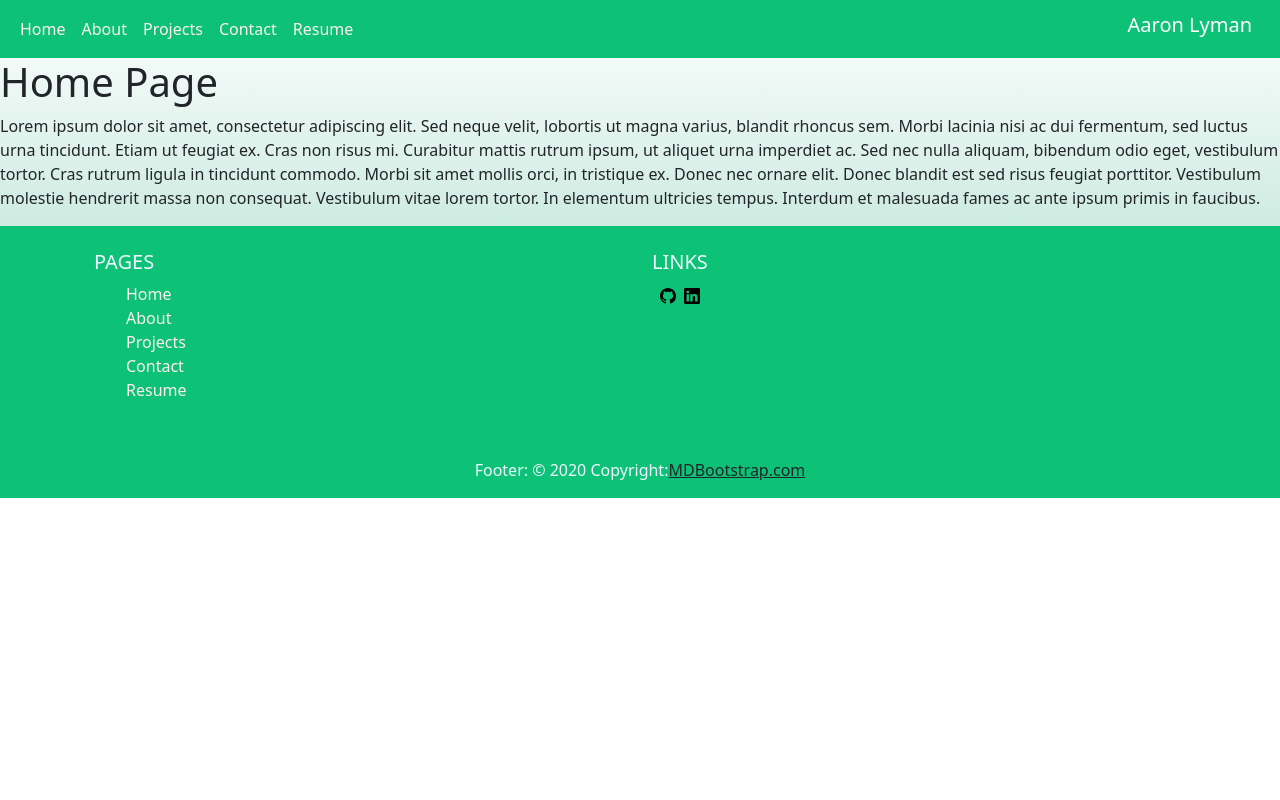
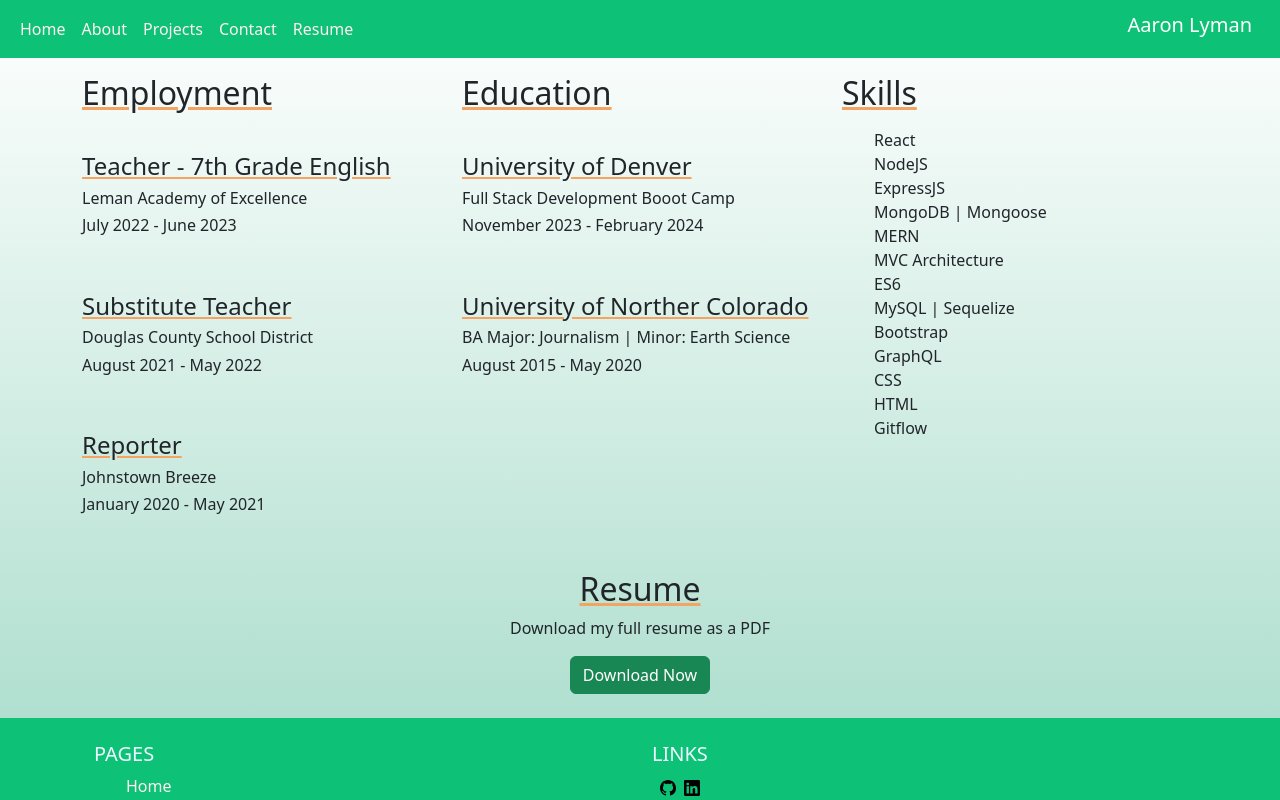
Before and after one commit to aalyman42/React-portfolio, a React (Vite) app in the folder react-portfolio/: page /Resume in a window 1280 px wide. Shown: the top 800 px of the page. Built offline with nearby package versions, Linux system fonts and the light colour scheme.

Commit message:
finished resume page

```diff
--- a/react-portfolio/src/pages/Resume.jsx
+++ b/react-portfolio/src/pages/Resume.jsx
@@ -1,19 +1,58 @@
-export default function Home() {
+import employment from "./data/employment";
+import skills from "./data/skills";
+export default function Resume() {
   return (
-    <div>
-      <h1>Home Page</h1>
-      <p>
-        Lorem ipsum dolor sit amet, consectetur adipiscing elit. Sed neque
-        velit, lobortis ut magna varius, blandit rhoncus sem. Morbi lacinia nisi
-        ac dui fermentum, sed luctus urna tincidunt. Etiam ut feugiat ex. Cras
-        non risus mi. Curabitur mattis rutrum ipsum, ut aliquet urna imperdiet
-        ac. Sed nec nulla aliquam, bibendum odio eget, vestibulum tortor. Cras
-        rutrum ligula in tincidunt commodo. Morbi sit amet mollis orci, in
-        tristique ex. Donec nec ornare elit. Donec blandit est sed risus feugiat
-        porttitor. Vestibulum molestie hendrerit massa non consequat. Vestibulum
-        vitae lorem tortor. In elementum ultricies tempus. Interdum et malesuada
-        fames ac ante ipsum primis in faucibus.
-      </p>
+    <div class="container">
+      <div class="row align-items-start">
+        <div class="col-sm-12 col-md-4">
+          <h2 class="my-3">Employment</h2>
+          <br />
+          {employment.map((history) => (
+            <div>
+              <h4>{history.jobTitle}</h4>
+              <h6>{history.company}</h6>
+              <h6>{history.time}</h6>
+              <br />
+              <br />
+            </div>
+          ))}{" "}
+        </div>
+        <div class="col-sm-12 col-md-4">
+          <h2 class="my-3">Education</h2>
+          <br />
+          <h4>University of Denver</h4>
+          <h6>Full Stack Development Booot Camp</h6>
+          <h6> November 2023 - February 2024</h6>
+          <br />
+          <br />
+          <h4>University of Norther Colorado</h4>
+          <h6>BA Major: Journalism | Minor: Earth Science</h6>
+          <h6>August 2015 - May 2020</h6>
+        </div>
+        <div class="col-sm-12 col-md-4">
+          <h2 class="my-3"> Skills </h2>
+          <ul>
+            {skills.map((skill) => (
+              <li>{skill}</li>
+            ))}
+          </ul>
+        </div>
+      </div>
+      <div class="container text-center">
+        <div class="row align-items-center">
+          <div class="col-12">
+            <h2>Resume</h2>
+            <p>Download my full resume as a PDF</p>
+            <a
+              href="./docs/Aaron_Lyman_-_Junior_Developer.pdf"
+              download="Aaron_Lyman_Resume"
+            >
+              <button class="btn btn-success">Download Now</button>
+            </a>
+          </div>
+        </div>
+        <br />
+      </div>
     </div>
   );
 }
--- /dev/null
+++ b/react-portfolio/src/pages/data/employment.js
@@ -0,0 +1,19 @@
+const employment = [
+  {
+    jobTitle: "Teacher - 7th Grade English",
+    company: "Leman Academy of Excellence",
+    time: "July 2022 - June 2023",
+  },
+  {
+    jobTitle: "Substitute Teacher",
+    company: "Douglas County School District",
+    time: "August 2021 - May 2022",
+  },
+  {
+    jobTitle: "Reporter",
+    company: "Johnstown Breeze",
+    time: "January 2020 - May 2021",
+  },
+];
+
+export default employment;
--- /dev/null
+++ b/react-portfolio/src/pages/data/skills.js
@@ -0,0 +1,17 @@
+const skills = [
+  "React",
+  "NodeJS",
+  "ExpressJS",
+  "MongoDB | Mongoose",
+  "MERN",
+  "MVC Architecture",
+  "ES6",
+  "MySQL | Sequelize",
+  "Bootstrap",
+  "GraphQL",
+  "CSS",
+  "HTML",
+  "Gitflow",
+];
+
+export default skills;
--- a/react-portfolio/src/pages/styles/main.css
+++ b/react-portfolio/src/pages/styles/main.css
@@ -1,9 +1,5 @@
 main {
   background-image: linear-gradient(#fff, rgba(6, 155, 105, 0.438));
-}
-
-p {
-  text-align: left;
 }
 
 h2 {
```
Also changed, not shown: 1 other file (tests, documents, lock files or other folders).
